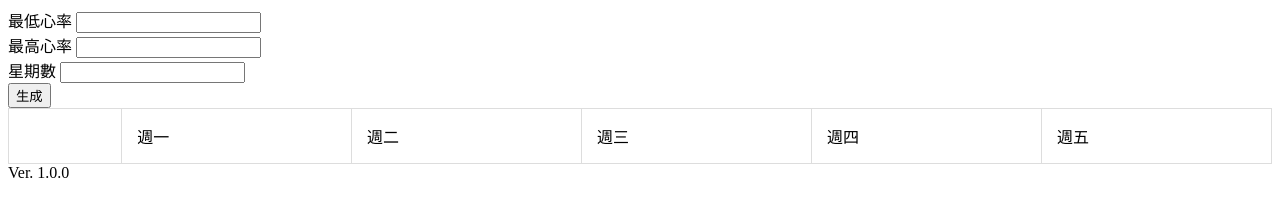
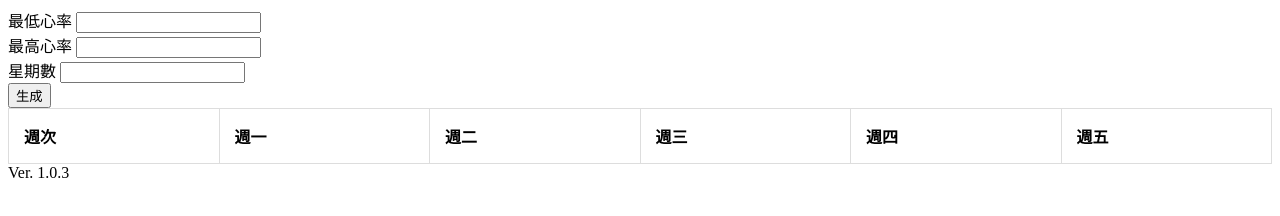
Before and after one commit to kinoras/pehw2020, a plain HTML site: page index.html in a window 1280 px wide. Drawn offline with nearby package versions, Linux system fonts and the light colour scheme.

Commit message:
Update index.html

```diff
--- a/index.html
+++ b/index.html
@@ -36,13 +36,14 @@
     <button id="submitbtn">生成</button>
 
     <table id="main-table">
-        <th>
-            <td>週一</td>
-            <td>週二</td>
-            <td>週三</td>
-            <td>週四</td>
-            <td>週五</td>
-        </th>
+        <tr>
+            <th>週次</th>
+            <th>週一</th>
+            <th>週二</th>
+            <th>週三</th>
+            <th>週四</th>
+            <th>週五</th>
+        </tr>
     </table>
 
     <script src="https://code.jquery.com/jquery-3.5.0.slim.js" integrity="sha256-sCexhaKpAfuqulKjtSY7V9H7QT0TCN90H+Y5NlmqOUE=" crossorigin="anonymous"></script>
@@ -55,7 +56,7 @@
             num = parseInt(num);
             let html = "";
                 for ( i = 0 ; i < num ; i++ ) {
-                    html += "<tr>";
+                    html += "<tr><td>" + ( i + 1 ) + "</td>";
                     for ( j = 0 ; j < 5 ; j++ ) {
                         html += "<td>" + randomHeartRate(low, high) + "</td>";
                     }
@@ -67,15 +68,15 @@
         }
 
         $("#submitbtn").on("click", ()=>{
-            let lowest = $("#lowest").val();
-            let highest = $("#highest").val();
-            let weeknum = $("#weeknum").val();
+            let lowest = parseInt($("#lowest").val());
+            let highest = parseInt($("#highest").val());
+            let weeknum = parseInt($("#weeknum").val());
             console.log(lowest, highest, weeknum);
             genRandomHeartRate(lowest, highest, weeknum);
         });
     </script>
     <footer>
-        <span>Ver. 1.0.0</span>
+        <span>Ver. 1.0.3</span>
     </footer>
 </body>
 </html>
```
